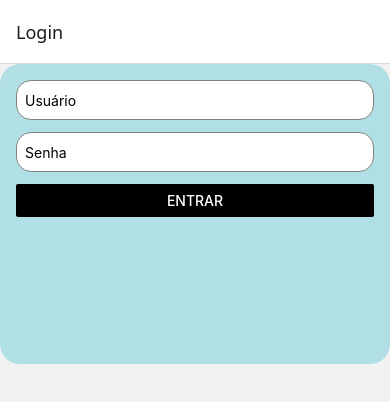
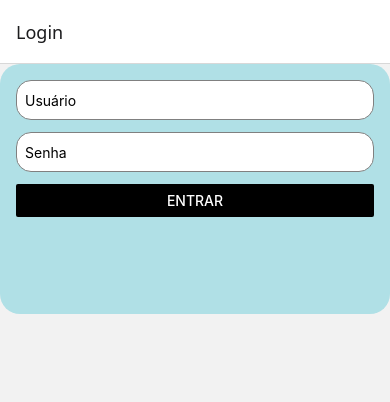
Before and after one commit to carolrocha06/Navegacao_entre_telas, a React Native app in the folder MeuAppDeNavegacao/: screen /Login in a window 390 px wide. Shown: the top 402 px of the page. Built offline with nearby package versions, Linux system fonts and the light colour scheme.

Commit message:
Apenas trocando c por g no change!

```diff
--- a/MeuAppDeNavegacao/src/screens/LoginScreen.js
+++ b/MeuAppDeNavegacao/src/screens/LoginScreen.js
@@ -1,8 +1,7 @@
-
 import { View, TextInput, Button, StyleSheet, Text } from "react-native";
 import { useState } from "react";
 
-const LoginScreen = () => {
+const LoginScreen = ({ navigation }) => {
     const [user, setUser] = useState(""); // estados são como caixinhas onde guardamos informações que podemos mudar
     const [senha, setSenha] = useState(""); // sempre que algo é alterado, essas caixinhas mudam e a tela reflete as mudancas
     const [error, setError] = useState(null); // novo estado para mensagens de erro
@@ -10,13 +9,12 @@ const LoginScreen = () => {
     const validar = () => {
         setError(""); // para uma validação mais completa
 
-        if (!user && !senha) {
+        if (!user || !senha) {
             setError("Ambos os campos são necessários!");
         }
 
         else if (user == "usuario123" && senha == "senha123") {
-            navigation.navigated("Home");
-
+            navigation.navigate("Home");
         }
     };
 
@@ -49,7 +47,7 @@ const styles = StyleSheet.create({
         flex: 1, // melhor adaptacao a diferentes tamanhos de tela
         backgroundColor: '#B0E0E6',
         padding: 16,
-        maxHeight: 300,
+        maxHeight: 250,
         borderRadius: 20,
     },
 
```
